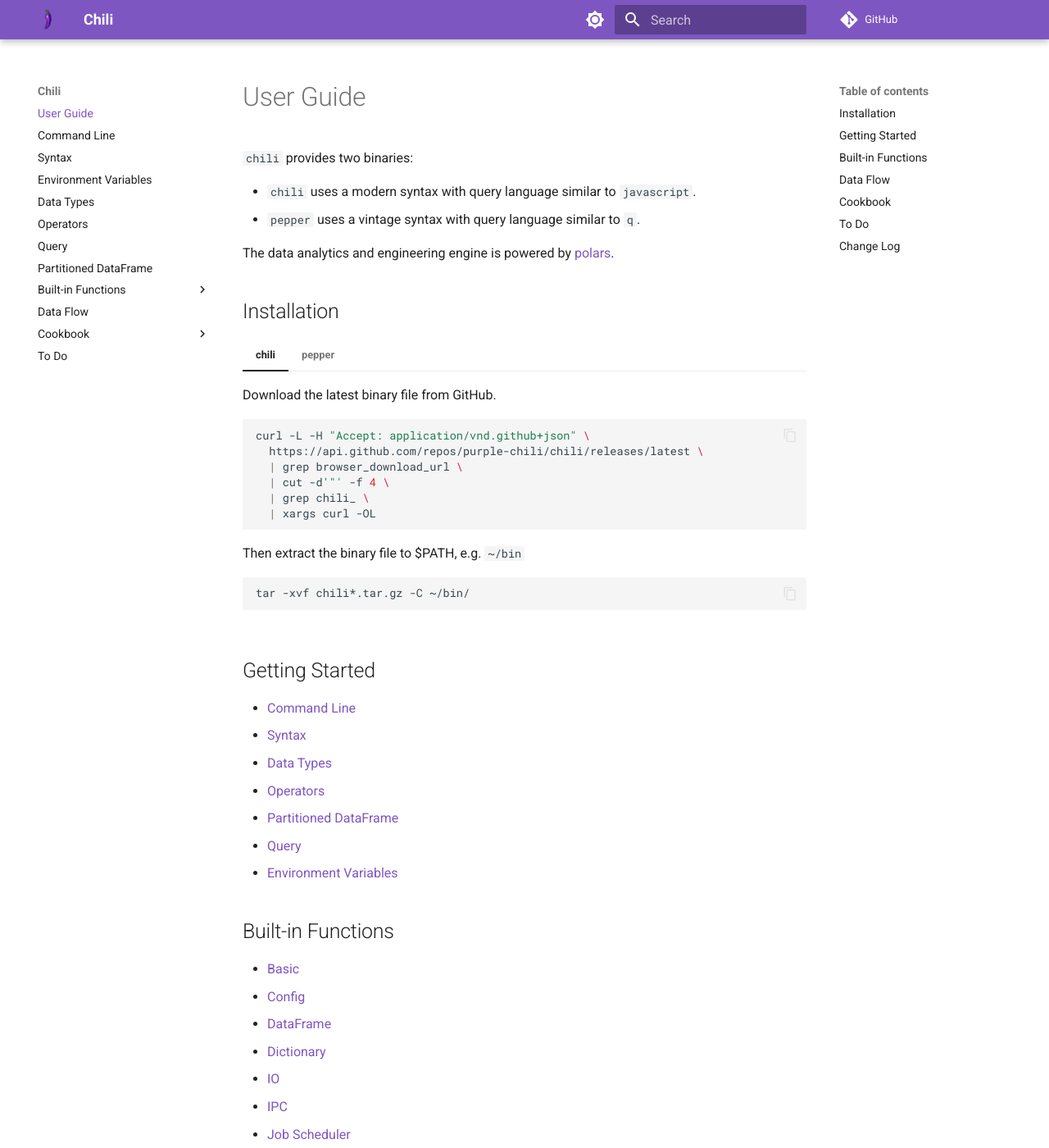
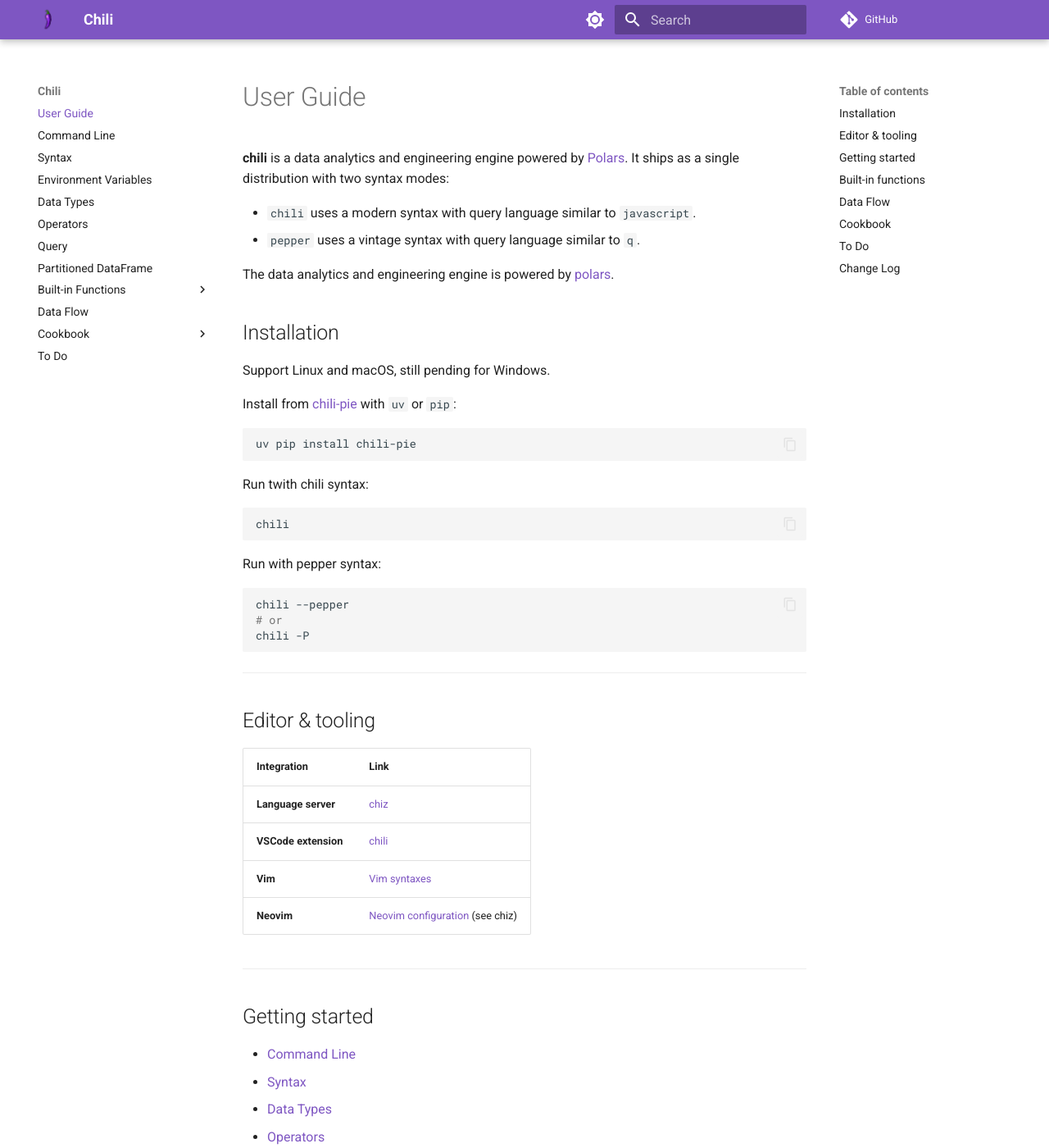
Before and after one commit to purple-chili/purple-chili.github.io, an MkDocs documentation site: the page built from docs/index.md, in a window 1280 px wide and 1400 px high. Shown: the whole window at 82% size. Built offline with MkDocs 1.6.1 and Material for MkDocs 9.7.7, drawn with Linux system fonts in a browser that asks for light colours; comment, search, counter and statistics services are not loaded.

Commit message:
Update command line and syntax documentation: introduce `--pepper` argument for using pepper syntax, clarify installation instructions, and enhance examples for both chili and pepper modes. Revise todo list to reflect completed tasks for lazy mode and VSCode plugin integration.

````diff
--- a/docs/index.md
+++ b/docs/index.md
@@ -1,6 +1,6 @@
 # User Guide
 
-`chili` provides two binaries:
+**chili** is a data analytics and engineering engine powered by [Polars](https://pola.rs/). It ships as a single distribution with two syntax modes:
 
 - `chili` uses a modern syntax with query language similar to `javascript`.
 - `pepper` uses a vintage syntax with query language similar to `q`.
@@ -9,45 +9,42 @@
 
 ## Installation
 
-=== "chili"
+Support Linux and macOS, still pending for Windows.
 
-    Download the latest binary file from GitHub.
+Install from [chili-pie](https://pypi.org/project/chili-pie/) with `uv` or `pip`:
 
-    ```sh
-    curl -L -H "Accept: application/vnd.github+json" \
-      https://api.github.com/repos/purple-chili/chili/releases/latest \
-      | grep browser_download_url \
-      | cut -d'"' -f 4 \
-      | grep chili_ \
-      | xargs curl -OL
-    ```
+```sh
+uv pip install chili-pie
+```
 
-    Then extract the binary file to $PATH, e.g. `~/bin`
+Run twith chili syntax:
 
-    ```sh
-    tar -xvf chili*.tar.gz -C ~/bin/
-    ```
+```sh
+chili
+```
 
-=== "pepper"
+Run with pepper syntax:
 
-    Download the latest binary file from GitHub.
+```sh
+chili --pepper
+# or
+chili -P
+```
 
-    ```sh
-    curl -L -H "Accept: application/vnd.github+json" \
-      https://api.github.com/repos/purple-chili/chili/releases/latest \
-      | grep browser_download_url \
-      | cut -d'"' -f 4 \
-      | grep pepper_ \
-      | xargs curl -OL
-    ```
+---
 
-    Then extract the binary file to $PATH, e.g. `~/bin~`
+## Editor & tooling
 
-    ```sh
-    tar -xvf pepper*.tar.gz -C ~/bin/
-    ```
+| Integration          | Link                                                                                 |
+| -------------------- | ------------------------------------------------------------------------------------ |
+| **Language server**  | [chiz](https://pypi.org/project/chiz/)                                               |
+| **VSCode extension** | [chili](https://marketplace.visualstudio.com/items?itemName=jshinonome.vscode-chili) |
+| **Vim**              | [Vim syntaxes](https://github.com/purple-chili/chili#vim-syntaxes)                   |
+| **Neovim**           | [Neovim configuration](https://pypi.org/project/chiz/) (see chiz)                    |
 
-## Getting Started
+---
+
+## Getting started
 
 - [Command Line]
 - [Syntax]
@@ -57,7 +54,9 @@
 - [Query]
 - [Environment Variables]
 
-## Built-in Functions
+---
+
+## Built-in functions
 
 - [Basic]
 - [Config]
````
Also changed, not shown: docs/cmd-line.md (+1 -0 lines), docs/syntax.md (+31 -0 lines), docs/todo.md (+3 -3 lines).
